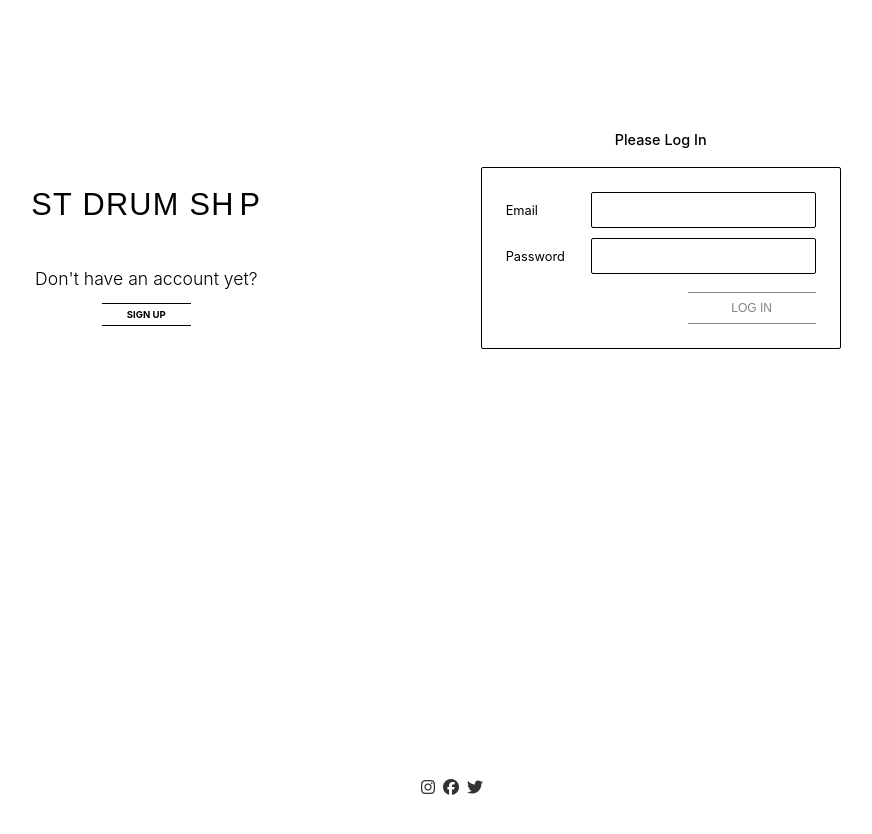
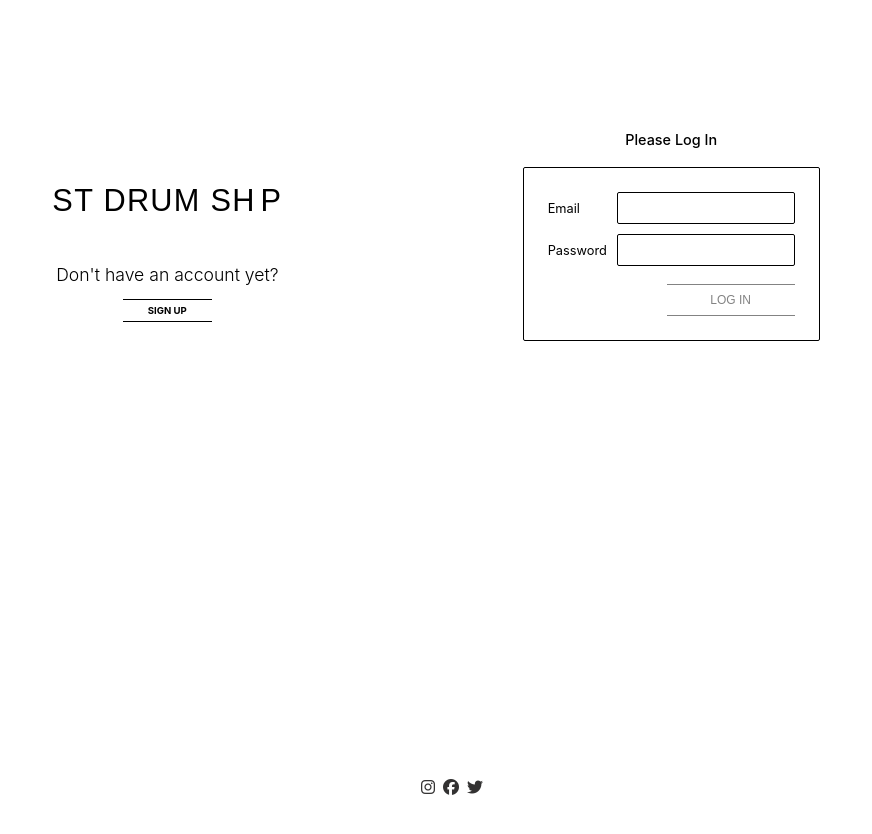
Before and after one commit to stefantavares/st-drum-shop, a React (Create React App) app: page / in a window 1280 px wide. Shown: the top 834 px of the page, without its empty margins (204-1076 px from the left). Built offline with nearby package versions, Linux system fonts and the light colour scheme; some icons are missing; a web font is replaced by a local one.

Commit message:
Minor auth page adjustments

```diff
--- a/src/index.css
+++ b/src/index.css
@@ -108,7 +108,7 @@ label {
 
 input {
   padding: 1vmin;
-  font-size: 2vmin;
+  font-size: 1.5vmin;
   border: .1vmin solid var(--black);
   border-radius: 2px;
   color: var(--text-dark);
```
